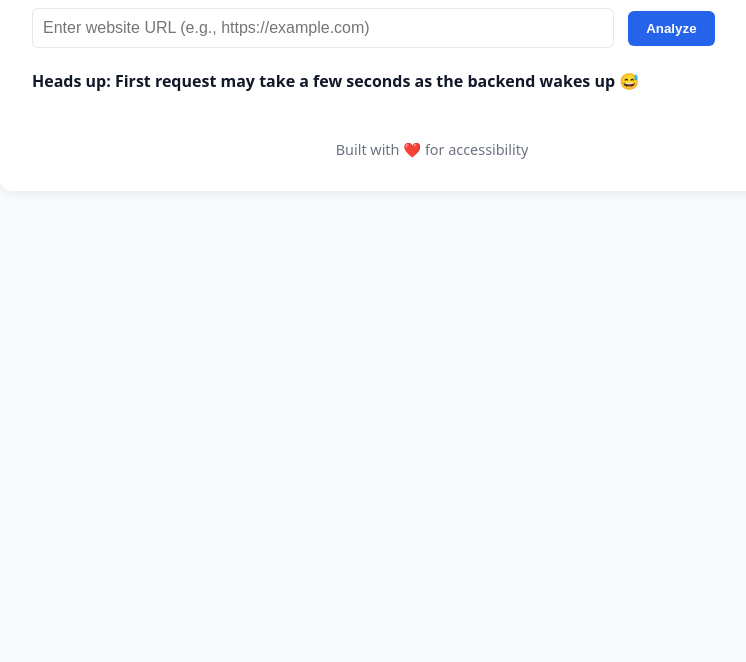
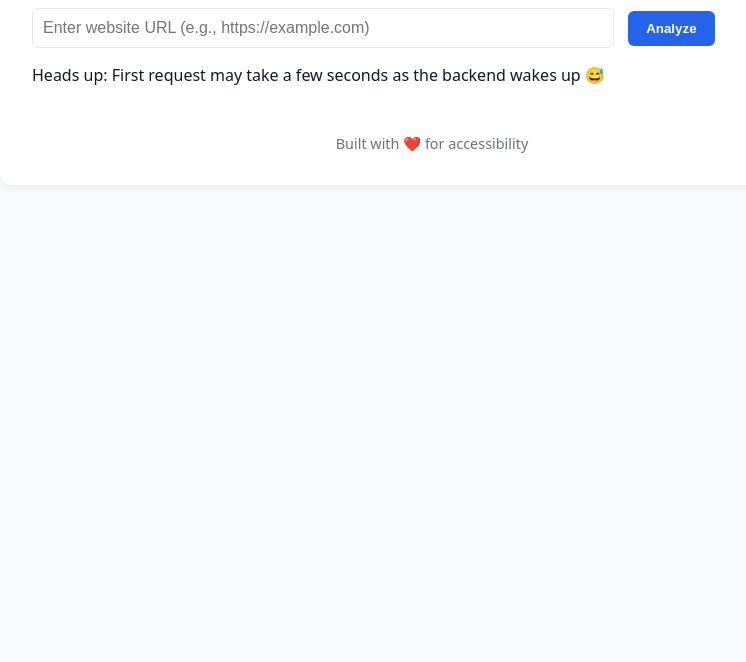
Before and after one commit to PurvaT-11/alttext-checker, a plain HTML site: page frontend/index.html in a window 1280 px wide. Shown: the part 138-800 px from the top of the page, without its empty margins (208-954 px from the left). Drawn offline with Linux system fonts and the light colour scheme.

```diff
--- a/frontend/index.html
+++ b/frontend/index.html
@@ -134,7 +134,7 @@
     <div id="progress">
       <div id="progress-bar"></div>
     </div>
-    <h4>Heads up: First request may take a few seconds as the backend wakes up 😅</h4>
+    <p>Heads up: First request may take a few seconds as the backend wakes up 😅</p>
 
     <table id="results"></table>
     <div class="footer">Built with ❤️ for accessibility</div>
```
